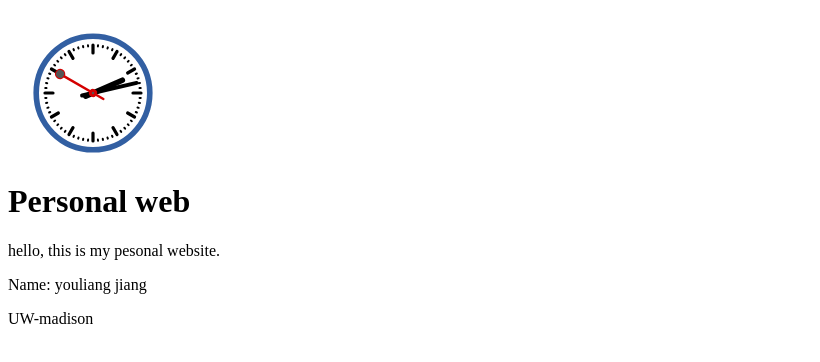
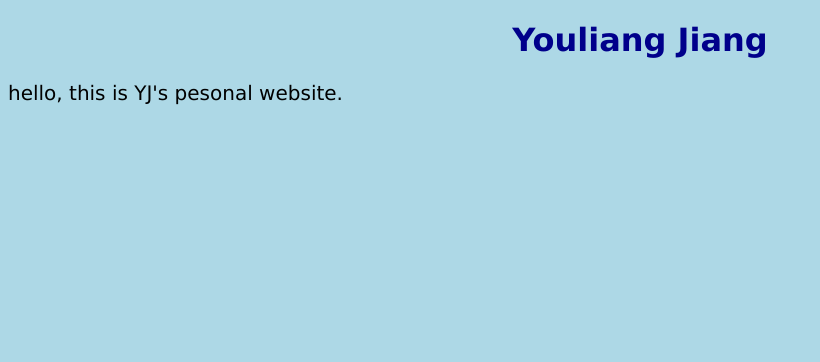
Before and after one commit to NeilKeung/NeilKeung.github.io, a plain HTML site: page index.html in a window 1280 px wide. Shown: the whole page, without its empty margins (0-820 px from the left). Drawn offline with Linux system fonts and the light colour scheme.

Commit message:
Add files via upload

```diff
--- a/index.html
+++ b/index.html
@@ -1,136 +1,31 @@
 <!DOCTYPE html>
 <html>
 <head>
+<style>
+body {
+    background-color: lightblue;
+}
+
+h1 {
+	font-family: verdana;
+    color: darkblue;
+    text-align: center;
+}
+
+p {
+    font-family: verdana;
+    font-size: 20px;
+}
+</style>
   <meta charset="utf-8">
-  <!-- Add some style to your site, see http://getbootstrap.com for details -->
-     <meta charset="utf-8">
-    <script type="text/javascript">
-  var x = 10;
-  var y = 10;
-function init(){
-  clock();
-  setInterval(clock,100);
-}
-function clock(){
-  var now = new Date();
-
-  var ctx = document.getElementById('canvas').getContext('2d');
-
-  var cts = document.getElementById('canvas').getContext('2d');
-
-  ctx.save();
-  ctx.clearRect(0,0,700,700);
-  ctx.translate(x+75,y+75);
-  ctx.scale(0.4,0.4);
-  ctx.rotate(-Math.PI/2);
-  ctx.strokeStyle = "black";
-  ctx.fillStyle = "white";
-  ctx.lineWidth = 8;
-  ctx.lineCap = "round";
-
-  ctx.save();
-  for (var i=0;i<12;i++){
-    ctx.beginPath();
-    ctx.rotate(Math.PI/6);
-    ctx.moveTo(100,0);
-    ctx.lineTo(120,0);
-    ctx.stroke();
-  }
-  ctx.restore();
-
-  ctx.save();
-  ctx.lineWidth = 5;
-  for (i=0;i<60;i++){
-    if (i%5!=0) {
-      ctx.beginPath();
-      ctx.moveTo(117,0);
-      ctx.lineTo(120,0);
-      ctx.stroke();
-    }
-    ctx.rotate(Math.PI/30);
-  }
-  ctx.restore();
-
-  var ms = now.getMilliseconds( );
-  var sec = now.getSeconds();
-  var min = now.getMinutes();
-  var hr  = now.getHours();
-  hr = hr>=12 ? hr-12 : hr;
-
-  ctx.fillStyle = "black";
-
-
-  ctx.save();
-  ctx.rotate( hr*(Math.PI/6) + (Math.PI/360)*min + (Math.PI/21600)*sec )
-  ctx.lineWidth = 14;
-  ctx.beginPath();
-  ctx.moveTo(-20,0);
-  ctx.lineTo(80,0);
-  ctx.stroke();
-  ctx.restore();
-
-  ctx.save();
-  ctx.rotate( (Math.PI/30)*min + (Math.PI/1800)*sec )
-  ctx.lineWidth = 10;
-  ctx.beginPath();
-  ctx.moveTo(-28,0);
-  ctx.lineTo(112,0);
-  ctx.stroke();
-  ctx.restore();
-
-  ctx.save();
-  ctx.rotate((sec+ms/1000) * Math.PI/30);
-  ctx.strokeStyle = "#D40000";
-  ctx.fillStyle = "#D40000";
-  ctx.lineWidth = 6;
-  ctx.beginPath();
-  ctx.moveTo(-30,0);
-  ctx.lineTo(83,0);
-  ctx.stroke();
-  ctx.beginPath();
-  ctx.arc(0,0,10,0,Math.PI*2,true);
-  ctx.fill();
-  ctx.beginPath();
-  ctx.arc(95,0,10,0,Math.PI*2,true);
-  ctx.stroke();
-  ctx.fillStyle = "#555";
-  ctx.arc(0,0,3,0,Math.PI*2,true);
-  ctx.fill();
-  ctx.restore();
-
-
-  ctx.beginPath();
-  ctx.lineWidth = 14;
-  ctx.strokeStyle = '#325FA2';
-  ctx.arc(0,0,142,0,Math.PI*2,true);
-  ctx.stroke();
-/* if(x<=400){
-  x+=2;
- }
- if(x>=400){
-	if(y<=400){
-		 y+=2;
-	 }
- }
- if(y>=400){
-	if(x>0){
-		x-=2;
-	}
- }
- if(x>=400||y>=400){
-	 x-=2;
- } */
-
-   ctx.restore();
-}
-  </script>
+  <meta charset="utf-8">
   <title>nk's web</title>
+   <style><canvas></canvas>
+   .alsp{front-family:"Microsoft YaHei";}
+   </style>
 </head>
 <body onload="init()">
-<canvas id="canvas" width = "" height = ""></canvas>
-<h1>Personal web</h1>
-<p>hello, this is my pesonal website. </p>
-  <p>Name: youliang jiang</p>
-  <p>UW-madison</p>
-  </body>
+<h1>Youliang Jiang</h1>
+<p>hello, this is YJ's pesonal website. </p>
+ </body>
 </html>
```
